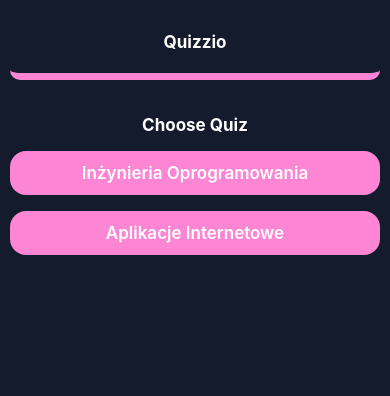
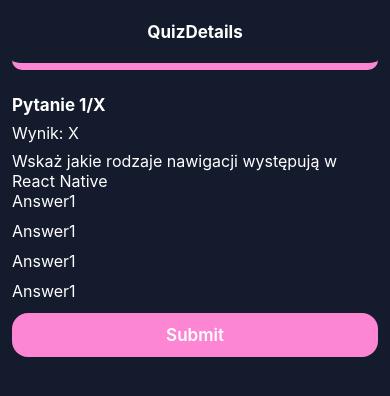
Before and after one commit to qeekuu/quizioo-session, a React Native app: screen /QuizDetails in a window 390 px wide. Shown: the top 396 px of the page. Built offline with nearby package versions, Linux system fonts and the light colour scheme.

Commit message:
QuizDetails Screen

```diff
--- a/src/navigation/RootNavigator.tsx
+++ b/src/navigation/RootNavigator.tsx
@@ -4,6 +4,7 @@ import { createNativeStackNavigator } from "@react-navigation/native-stack";
 import {RootStackParamList} from "./types";
 
 import ChooseQuizScreen from "../screens/ChooseQuizScreen";
+import QuizDetails from "../screens/QuizDetails";
 
 const Stack = createNativeStackNavigator<RootStackParamList>();
 
@@ -16,6 +17,11 @@ export default function RootNavigator(){
 					component={ChooseQuizScreen}
 					options={{headerShown: false}}
 				/>
+				<Stack.Screen
+					name="QuizDetails"
+					component={QuizDetails}
+					options={{headerShown: false}}
+				/>
 			</Stack.Navigator>
 		</NavigationContainer>
 	);
--- a/src/navigation/types.ts
+++ b/src/navigation/types.ts
@@ -1,3 +1,4 @@
 export type RootStackParamList = {
 	ChooseQuiz: undefined;
+	QuizDetails: undefined;
 }
--- a/src/screens/QuizDetails.tsx
+++ b/src/screens/QuizDetails.tsx
@@ -0,0 +1,36 @@
+import React from "react";
+import { View, Text, StyleSheet } from "react-native";
+import {SafeAreaView} from "react-native-safe-area-context";
+import { styles, colors } from "./ScreenStyles.styles";
+import {NativeStackNavigationProp} from "@react-navigation/native-stack";
+import {RootStackParamList} from "../navigation/types";
+import AppButton from "../components/AppButton";
+
+type Nav = NativeStackNavigationProp<RootStackParamList, "QuizDetails">;
+
+export default function	QuizDetails(){
+	return (
+		<SafeAreaView style={styles.container}>
+			<View style={styles.topBar}>
+				<Text style={styles.boldText}>QuizDetails</Text>
+			</View>
+			<View style={styles.quizDetails}>
+				<Text style={styles.boldText}>Pytanie 1/X</Text>
+				<Text style={styles.text}>Wynik: X</Text>
+				<Text style={styles.text}>Wskaż jakie rodzaje nawigacji występują w React Native</Text>
+			</View>
+			<View style={styles.answers}>
+				<Text style={styles.text}>Answer1</Text>
+				<Text style={styles.text}>Answer1</Text>
+				<Text style={styles.text}>Answer1</Text>
+				<Text style={styles.text}>Answer1</Text>
+			</View>
+			<View style={styles.buttonsSection}>
+				<AppButton
+					title="Submit"
+					onPress={() => console.log("Submit answers")}
+				/>
+			</View>
+		</SafeAreaView>
+	);
+}
--- a/src/screens/ScreenStyles.styles.ts
+++ b/src/screens/ScreenStyles.styles.ts
@@ -10,17 +10,18 @@ export const styles = StyleSheet.create({
 	container: {
 		flex: 1,
 		backgroundColor: colors.surface,
+		paddingHorizontal: 12,
 	},
 
 	text:{
 		color: colors.textcolor,
+		fontSize: 16,
 	},
 
 	topBar: {
 		height: 70,
 		justifyContent: 'center',
 		alignItems: 'center',
-		margin: 10,
 		marginBottom: 25,
 		borderRadius: 10,
 		borderBottomWidth: 7,
@@ -36,8 +37,19 @@ export const styles = StyleSheet.create({
 	mainCard: {
 		justifyContent: 'center',
 		alignItems: 'center',
-		margin: 10,
 		gap: 16,
 	},
 
+	quizDetails: {
+		gap: 8,
+	},
+
+	answers: {
+		gap: 10,
+		marginBottom: 12,
+	},
+
+	buttonsSection: {
+	},
+
 });
```
